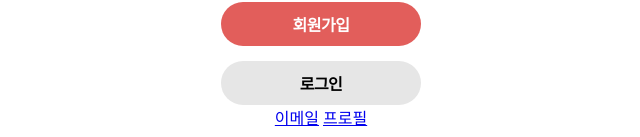
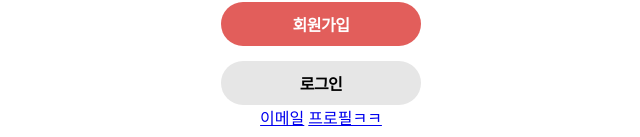
Before and after one commit to tgthon-nojjyteam/KHUTING, a Flask app: page / in a window 1280 px wide. Shown: the part 804-941 px from the top of the page, without its empty margins (319-959 px from the left). Run offline with Flask 3, Linux system fonts and the light colour scheme; the visitor is signed in with stand-in values (Sample User, id 1).

Commit message:
start 수정

```diff
--- a/templates/start.html
+++ b/templates/start.html
@@ -24,7 +24,7 @@
         <br>
 
         <a href="{{ url_for('email') }}">이메일</a>
-        <a href="{{ url_for('profile') }}">프로필</a>
+        <a href="{{ url_for('profile') }}">프로필ㅋㅋ</a>
     </div>
 
 </body>
```
